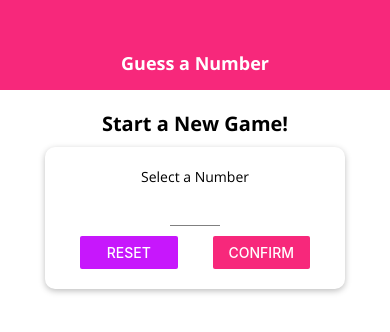
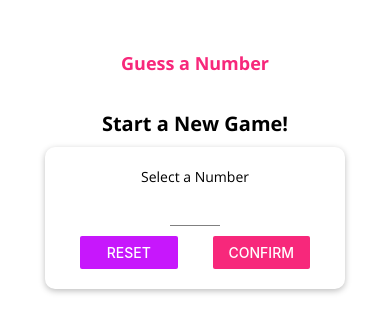
Before and after one commit to Kaan-Er/guess-number-react-native, a React Native app: screen / in a window 390 px wide. Shown: the top 332 px of the page. Built offline with nearby package versions, Linux system fonts and the light colour scheme.

Commit message:
Use specific code files for different platform

```diff
--- a/components/Header.js
+++ b/components/Header.js
@@ -1,26 +1,42 @@
 import React from "react";
-import { View, Text, StyleSheet } from "react-native";
+import { View, StyleSheet, Platform } from "react-native";
 import Colors from "../constants/colors";
+import TitleText from "./TitleText";
 
 const Header = (props) => {
   return (
-    <View style={styles.header}>
-      <Text style={styles.headerTitle}>{props.title}</Text>
+    <View
+      style={{
+        ...styles.headerBase,
+        ...Platform.select({
+          ios: styles.headerIOS,
+          android: styles.headerAndroid,
+        }),
+      }}
+    >
+      <TitleText style={styles.headerTitle}>{props.title}</TitleText>
     </View>
   );
 };
 
 const styles = StyleSheet.create({
-  header: {
+  headerBase: {
     width: "100%",
     height: 90,
     paddingTop: 36,
-    backgroundColor: Colors.primary,
     alignItems: "center",
     justifyContent: "center",
   },
+  headerIOS: {
+    backgroundColor: "white",
+    borderBottomColor: "#ccc",
+    borderBottomWidth: 1,
+  },
+  headerAndroid: {
+    backgroundColor: Colors.primary,
+  },
   headerTitle: {
-    color: "white",
+    color: Platform.OS === "android" ? "white" : Colors.primary,
     fontSize: 18,
     fontFamily: "open-sans-bold",
   },
--- a/screens/GameOverScreen.js
+++ b/screens/GameOverScreen.js
@@ -51,6 +51,7 @@
     flex: 1,
     justifyContent: "center",
     alignItems: "center",
+    paddingVertical: 10,
   },
   imageContainer: {
     width: Dimensions.get("window").width * 0.7,
```
Also changed, not shown: components/MainButton.android.js (added, +48 -0 lines), components/MainButton.ios.js (renamed from components/MainButton.js).
